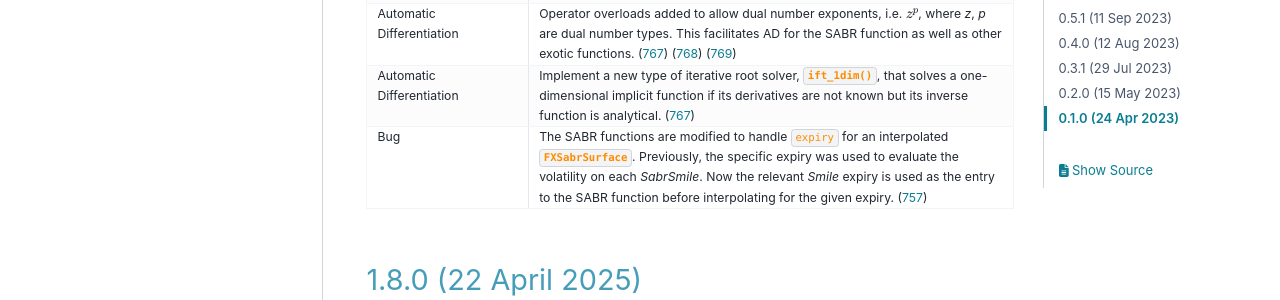
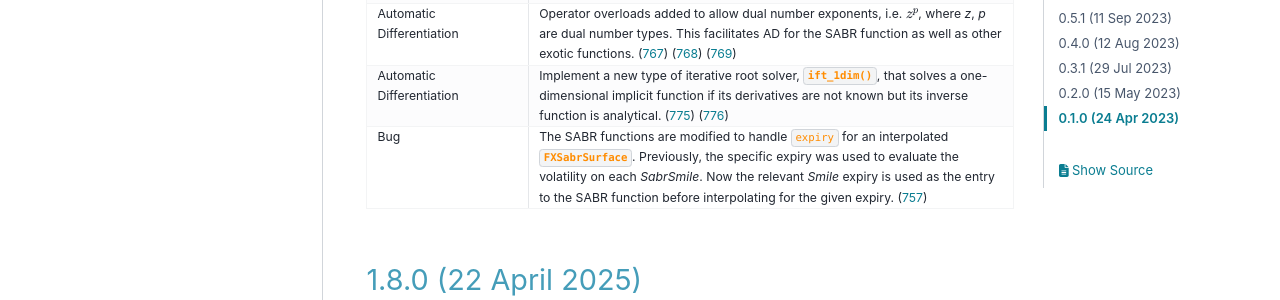
Before and after one commit to attack68/rateslib, a Sphinx documentation site: the page built from docs/source/i_whatsnew.rst, in a window 1280 px wide and 900 px high. Shown: the part 408-708 px from the top of the window. Built offline with Sphinx 7.4.7 and the PyData theme 0.15.4, drawn with Linux system fonts in a browser that asks for light colours; comment, search, counter and statistics services are not loaded.

Commit message:
DOC: edits whatsnew

```diff
--- a/docs/source/i_whatsnew.rst
+++ b/docs/source/i_whatsnew.rst
@@ -36,7 +36,8 @@ email contact, see `rateslib <https://rateslib.com>`_.
      - Implement a new type of iterative root solver, :meth:`~rateslib.dual.ift_1dim`, that
        solves a one-dimensional implicit function if its derivatives are not known but its inverse
        function is analytical.
-       (`767 <https://github.com/attack68/rateslib/pull/767>`_)
+       (`775 <https://github.com/attack68/rateslib/pull/775>`_)
+       (`776 <https://github.com/attack68/rateslib/pull/776>`_)
    * - Bug
      - The SABR functions are modified to handle ``expiry`` for an interpolated
        :class:`~rateslib.fx_volatility.FXSabrSurface`. Previously, the specific expiry was used to
```
